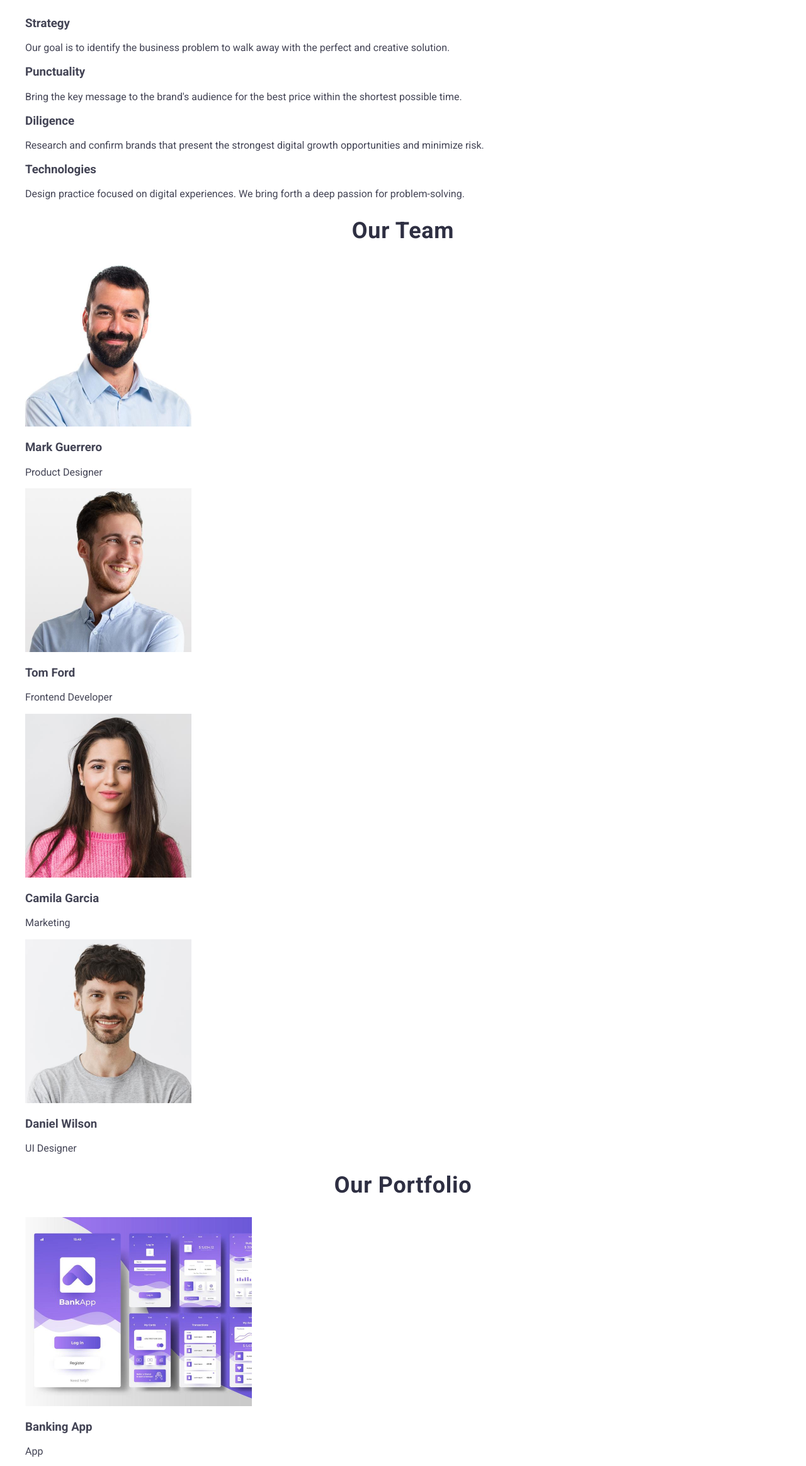
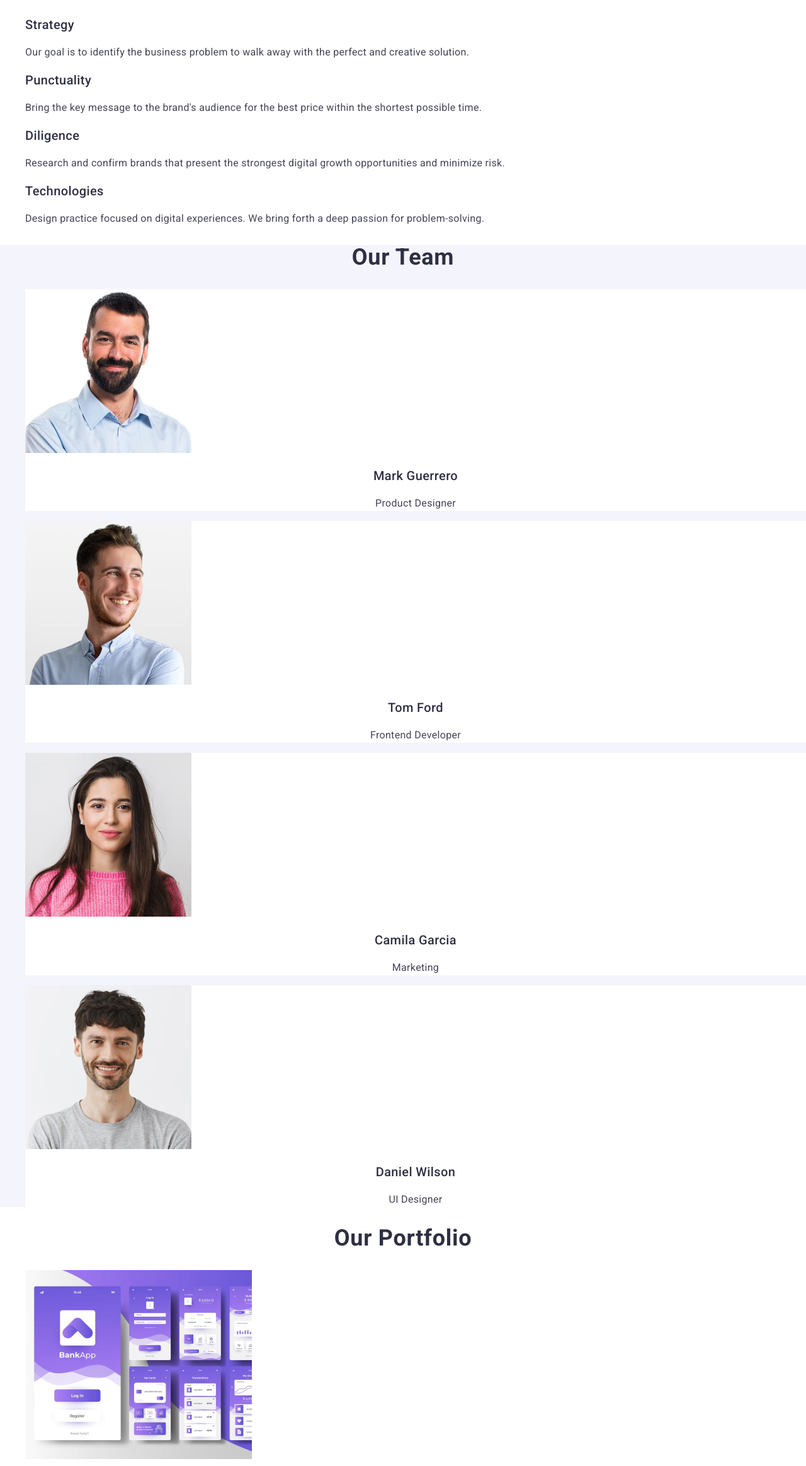
Before and after one commit to OlhaZhynkina/goit-markup-hw-02, a plain HTML site: page index.html in a window 1280 px wide. Shown: the part 429-2756 px from the top of the page at 63% size. Drawn offline with nearby package versions, Linux system fonts and the light colour scheme.

Commit message:
final edits

```diff
--- a/css/styles.css
+++ b/css/styles.css
@@ -102,3 +102,86 @@ ul {
     text-align: center;
     color: #2e2f42;
 }
+
+.adv-list-title {
+    font-weight: 500;
+    font-size: 20px;
+    line-height: 1.2;
+    letter-spacing: 0.02em;
+    color: #2e2f42;
+}
+
+.adv-list-descr {
+    font-weight: 400;
+    font-size: 16px;
+    line-height: 1.5;
+    letter-spacing: 0.02em;
+    color: #434455;
+}
+
+.team-section {
+    background: #f4f4fd;
+}
+
+.team-list-title {
+    font-weight: 500;
+    font-size: 20px;
+    line-height: 1.2;
+    letter-spacing: 0.02em;
+    text-align: center;
+    color: #2e2f42;
+}
+
+.team-list-descr {
+    font-weight: 400;
+    font-size: 16px;
+    line-height: 1.5;
+    letter-spacing: 0.02em;
+    text-align: center;
+    color: #434455;
+}
+
+.team-section-list {
+    background: #fff;
+}
+
+.portfolio-list-title {
+    font-weight: 500;
+    font-size: 20px;
+    line-height: 1.2;
+    letter-spacing: 0.02em;
+    color: #2e2f42;
+}
+
+.portfolio-list-descr {
+    font-weight: 400;
+        font-size: 16px;
+        line-height: 1.5;
+        letter-spacing: 0.02em;
+        color: #434455;
+}
+
+.portfolio-section-list {
+    background: #fff;
+}
+
+.footer {
+    background: #2e2f42;
+}
+
+.footer-descr {
+    font-weight: 400;
+    font-size: 16px;
+    line-height: 1.5;
+    letter-spacing: 0.02em;
+    color: #f4f4fd;
+}
+
+.logo-studio-footer {
+    font-weight: 700;
+    font-size: 18px;
+    line-height: 1.16667;
+    letter-spacing: 0.03em;
+    text-transform: uppercase;
+    color: #f4f4fd;
+}
--- a/index.html
+++ b/index.html
@@ -61,149 +61,151 @@
         <h2 class="section-title">Advantages</h2>
         <ul>
           <li>
-            <h3>Strategy</h3>
-            <p>
+            <h3 class="adv-list-title">Strategy</h3>
+            <p class="adv-list-descr">
               Our goal is to identify the business problem to walk away with the
               perfect and creative solution.
             </p>
           </li>
           <li>
-            <h3>Punctuality</h3>
-            <p>
+            <h3 class="adv-list-title">Punctuality</h3>
+            <p class="adv-list-descr">
               Bring the key message to the brand's audience for the best price
               within the shortest possible time.
             </p>
           </li>
           <li>
-            <h3>Diligence</h3>
-            <p>
+            <h3 class="adv-list-title">Diligence</h3>
+            <p class="adv-list-descr">
               Research and confirm brands that present the strongest digital
               growth opportunities and minimize risk.
             </p>
           </li>
           <li>
-            <h3>Technologies</h3>
-            <p>
+            <h3 class="adv-list-title">Technologies</h3>
+            <p class="adv-list-descr">
               Design practice focused on digital experiences. We bring forth a
               deep passion for problem-solving.
             </p>
           </li>
         </ul>
       </section>
-      <section>
+      <section class="team-section">
         <h2 class="section-title">Our Team</h2>
         <ul>
-          <li>
+          <li class="team-section-list">
             <img
               src="./images/mark-guerrero.jpg"
               alt="mark-guerrero"
               width="264"
               height="260"
             />
-            <h3>Mark Guerrero</h3>
-            <p>Product Designer</p>
+            <h3 class="team-list-title">Mark Guerrero</h3>
+            <p class="team-list-descr">Product Designer</p>
           </li>
-          <li>
+          <li class="team-section-list">
             <img
               src="./images/tom-ford.jpg"
               alt="tom-ford"
               width="264"
               height="260"
             />
-            <h3>Tom Ford</h3>
-            <p>Frontend Developer</p>
+            <h3 class="team-list-title">Tom Ford</h3>
+            <p class="team-list-descr">Frontend Developer</p>
           </li>
-          <li>
+          <li class="team-section-list">
             <img
               src="./images/camila-garcia.jpg"
               alt="camila-garcia"
               width="264"
               height="260"
             />
-            <h3>Camila Garcia</h3>
-            <p>Marketing</p>
+            <h3 class="team-list-title">Camila Garcia</h3>
+            <p class="team-list-descr">Marketing</p>
           </li>
-          <li>
+          <li class="team-section-list">
             <img
               src="./images/daniel-wilson.jpg"
               alt="daniel-wilson"
               width="264"
               height="260"
             />
-            <h3>Daniel Wilson</h3>
-            <p>UI Designer</p>
+            <h3 class="team-list-title">Daniel Wilson</h3>
+            <p class="team-list-descr">UI Designer</p>
           </li>
         </ul>
       </section>
-      <section>
+      <section class="portfolio-section">
         <h2 class="section-title">Our Portfolio</h2>
         <ul>
-          <li>
+          <li class="portfolio-section-list">
             <img
               src="./images/banking-app.jpg"
               alt="banking-app"
               width="360"
               height="300"
             />
-            <h3>Banking App</h3>
-            <p>App</p>
+            <h3 class="portfolio-list-title">Banking App</h3>
+            <p class="portfolio-list-descr">App</p>
           </li>
-          <li>
+          <li class="portfolio-section-list">
             <img
               src="./images/cashless-payment.jpg"
               alt="cashless-payment"
               width="360"
               height="300"
             />
-            <h3>Cashless Payment</h3>
-            <p>Marketing</p>
+            <h3 class="portfolio-list-title">Cashless Payment</h3>
+            <p class="portfolio-list-descr">Marketing</p>
           </li>
-          <li>
+          <li class="portfolio-section-list">
             <img
               src="./images/meditation-app.jpg"
               alt="meditation-app"
               width="360"
               height="300"
             />
-            <h3>Meditation App</h3>
-            <p>App</p>
+            <h3 class="portfolio-list-title">Meditation App</h3>
+            <p class="portfolio-list-descr">App</p>
           </li>
-          <li>
+          <li class="portfolio-section-list">
             <img
               src="./images/taxi-service.jpg"
               alt="taxi-service"
               width="360"
               height="300"
             />
-            <h3>Taxi Service</h3>
-            <p>Marketing</p>
+            <h3 class="portfolio-list-title">Taxi Service</h3>
+            <p class="portfolio-list-descr">Marketing</p>
           </li>
-          <li>
+          <li class="portfolio-section-list">
             <img
               src="./images/screen-illustrations.jpg"
               alt="screen-illustrations"
               width="360"
               height="300"
             />
-            <h3>Screen Illustrations</h3>
-            <p>Design</p>
+            <h3 class="portfolio-list-title">Screen Illustrations</h3>
+            <p class="portfolio-list-descr">Design</p>
           </li>
-          <li>
+          <li class="portfolio-section-list">
             <img
               src="./images/online-courses.jpg"
               alt="screen-illustrations"
               width="360"
               height="300"
             />
-            <h3>Online Courses</h3>
-            <p>Marketing</p>
+            <h3 class="portfolio-list-title">Online Courses</h3>
+            <p class="portfolio-list-descr">Marketing</p>
           </li>
         </ul>
       </section>
     </main>
-    <footer>
-      <a href="./index.html">WebStudio</a>
-      <p>
+    <footer class="footer">
+      <a class="logo" href="./index.html"
+        >Web<span class="logo-studio-footer">Studio</span></a
+      >
+      <p class="footer-descr">
         Increase the flow of customers and sales for your business with digital
         marketing & growth solutions.
       </p>
```
